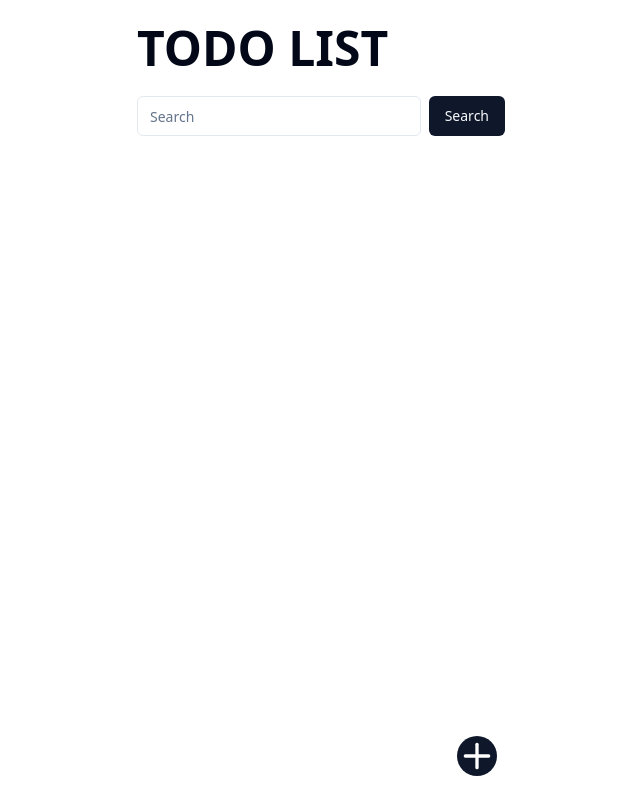
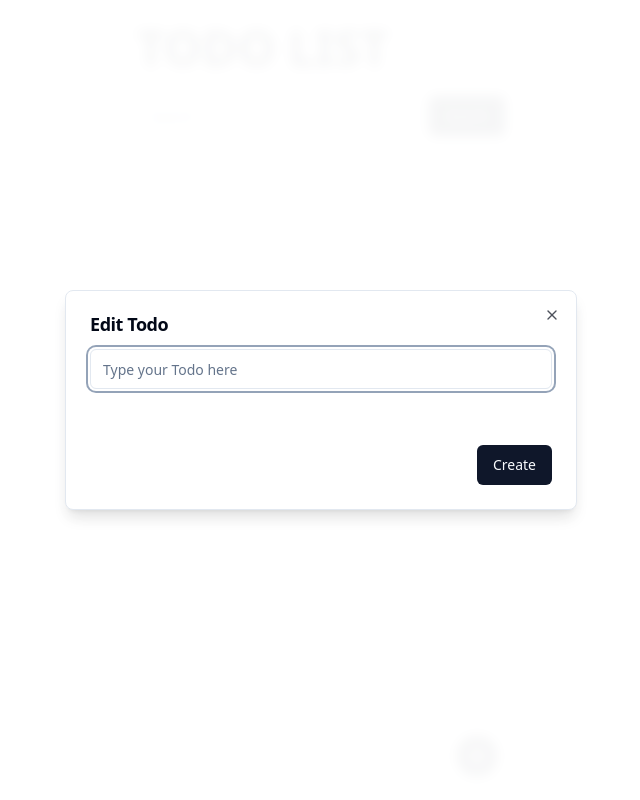
Before and after one commit to f-lab-edu/Kiosk-JM, a Next.js app: page / in a window 1280 px wide. Shown: the whole page, without its empty margins (319-959 px from the left). Built offline with nearby package versions, Linux system fonts and the light colour scheme.

Commit message:
add edit logic

```diff
--- /dev/null
+++ b/pages/EditTodoDialog.tsx
@@ -0,0 +1,47 @@
+import { Button } from "@/components/ui/button";
+import {
+  Dialog,
+  DialogContent,
+  DialogDescription,
+  DialogFooter,
+  DialogHeader,
+  DialogTitle,
+  DialogTrigger,
+} from "@/components/ui/dialog";
+import { Input } from "@/components/ui/input";
+
+export function EditTodoDialog({
+  handleEditTodo,
+  newTodo,
+  handleTodoInputChange,
+}) {
+  return (
+    <Dialog>
+      <DialogTrigger asChild>
+        <Button variant="outline">Edit Profile</Button>
+      </DialogTrigger>
+      <DialogContent>
+        <DialogHeader>
+          <DialogTitle>Edit Todo</DialogTitle>
+        </DialogHeader>
+        <form id="editTodo" onSubmit={handleEditTodo}>
+          <Input
+            className="mb-20"
+            placeholder="Type your Todo here"
+            value={newTodo}
+            onChange={handleTodoInputChange}
+          />
+        </form>
+        <DialogFooter>
+          <Button
+            form="editTodo"
+            className="absolute bottom-6 right-6"
+            type="submit"
+          >
+            Create
+          </Button>
+        </DialogFooter>
+      </DialogContent>
+    </Dialog>
+  );
+}
--- a/pages/index.tsx
+++ b/pages/index.tsx
@@ -33,11 +33,17 @@ import { Input } from "@/components/ui/input";
 
 function Todo() {
   const [addTodoVisible, setAddTodoVisible] = useState(false);
+  const [editTodoVisible, setEditTodoVisible] = useState(true);
   const [todos, setTodos] = useState([]);
   const [newTodo, setNewTodo] = useState("");
+  const [searchQuery, setSearchQuery] = useState("");
 
   const toggleAddTodo = () => {
     setAddTodoVisible(!addTodoVisible);
+  };
+
+  const toggleEditTodo = () => {
+    setEditTodoVisible(!editTodoVisible);
   };
 
   const handleTodoInputChange = (e) => {
@@ -50,20 +56,41 @@ function Todo() {
       setTodos([...todos, { id: Math.random(), todo: newTodo }]);
       setNewTodo("");
       toggleAddTodo();
-      console.log(todos);
     }
   };
+
+  const handleEditTodo = (e, editedTodo) => {
+    e.preventDefault();
+    const updatedTodos = todos.map((todo) =>
+      todo.id === editedTodo.id ? editedTodo : todo
+    );
+    setTodos(updatedTodos);
+    toggleEditTodo();
+  };
+
+  const handleSearchInputChange = (e) => {
+    setSearchQuery(e.target.value);
+  };
+
+  const filteredTodos = todos.filter((todo) =>
+    todo.todo.toLowerCase().includes(searchQuery.toLowerCase())
+  );
 
   return (
     <AlertDialog>
       <Dialog open={addTodoVisible} onOpenChange={setAddTodoVisible}>
+        <Dialog open={editTodoVisible} onOpenChange={setEditTodoVisible}>
           <div className="relative mx-auto h-screen max-w-[400px] p-4">
             <div className=" pt-2">
               <div className="text-5xl font-extrabold ">TODO LIST</div>
             </div>
 
             <div className="mt-6 flex w-full max-w-sm items-center space-x-2">
-            <Input placeholder="Search" />
+              <Input
+                placeholder="Search"
+                value={searchQuery}
+                onChange={handleSearchInputChange}
+              />
               <Button type="submit">Search</Button>
             </div>
             <DialogTrigger asChild>
@@ -95,8 +122,31 @@ function Todo() {
               </DialogFooter>
             </DialogContent>
 
+            <DialogContent>
+              <DialogHeader>
+                <DialogTitle>Edit Todo</DialogTitle>
+              </DialogHeader>
+              <form id="editTodo" onSubmit={handleEditTodo}>
+                <Input
+                  className="mb-20"
+                  placeholder="Type your Todo here"
+                  value={newTodo}
+                  onChange={handleTodoInputChange}
+                />
+              </form>
+              <DialogFooter>
+                <Button
+                  form="editTodo"
+                  className="absolute bottom-6 right-6"
+                  type="submit"
+                >
+                  Create
+                </Button>
+              </DialogFooter>
+            </DialogContent>
+
             <ul>
-            {todos.map((todo) => (
+              {filteredTodos.map((todo) => (
                 <li
                   id={todo.id}
                   key={todo.id}
@@ -110,9 +160,11 @@ function Todo() {
                     </DropdownMenuTrigger>
                     <DropdownMenuContent className="w-10">
                       <DropdownMenuGroup>
-                      <DropdownMenuItem>
+                        <DropdownMenuItem asChild>
+                          <DialogTrigger onClick={setEditTodoVisible}>
                             <Edit className="mr-2 h-4 w-4" />
                             Edit
+                          </DialogTrigger>
                         </DropdownMenuItem>
 
                         <DropdownMenuItem className="text-red-600" asChild>
@@ -128,6 +180,7 @@ function Todo() {
               ))}
             </ul>
           </div>
+        </Dialog>
       </Dialog>
       <AlertDialogContent>
         <AlertDialogHeader>
```
Also changed, not shown: pages/drink.tsx (deleted). Lines whose indentation alone changed are shown as unchanged.
